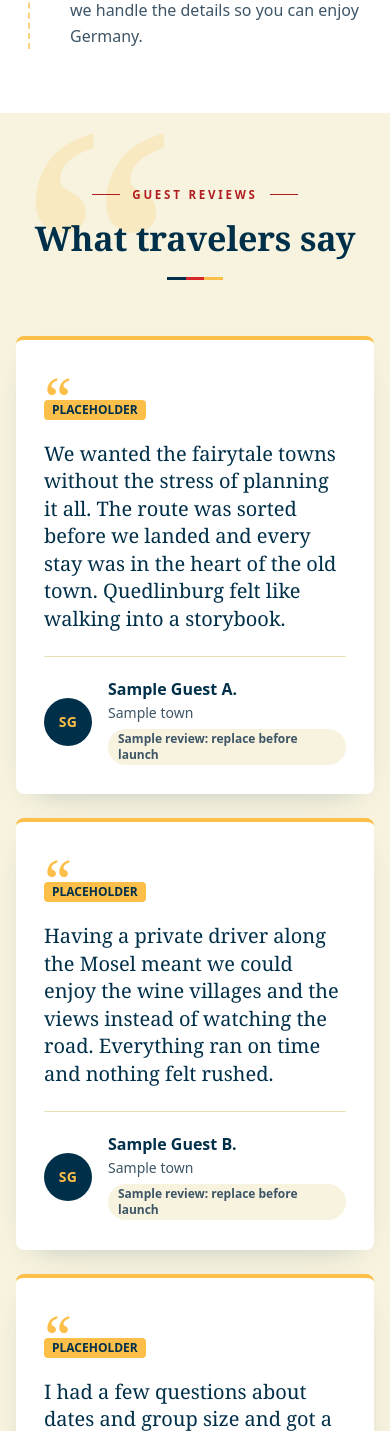
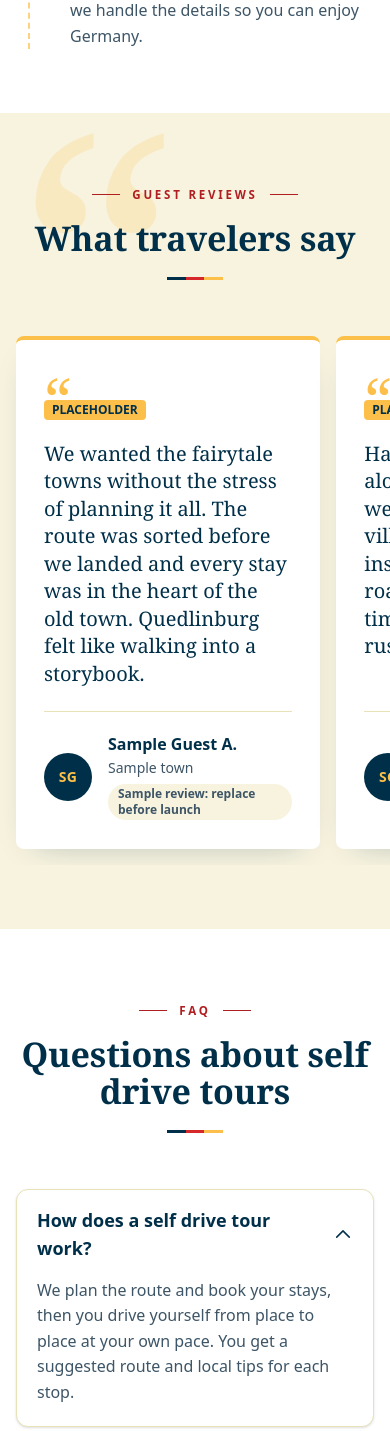
Before and after one commit to xfranzce/go-germany-tours, a Laravel app: page /tours/self-drive in a window 390 px wide. Shown: the part 4606-6037 px from the top of the page. Run offline with Laravel 12, Linux system fonts and the light colour scheme; data comes from the database, SQL or seed files in the repository; data that the repository does not hold is empty; style sheets or scripts are compiled from the project's sources; parts of the project's set-up code (start-up, migrations or seed data) failed here and were passed over; some libraries are stand-ins or nearby versions; some web fonts are replaced.

Commit message:
Mobile carousels: reviews, gallery, blog
Co-Authored-By: Claude Sonnet 5.5 <noreply@anthropic.com>

```diff
--- a/resources/views/partials/sections/reviews.blade.php
+++ b/resources/views/partials/sections/reviews.blade.php
@@ -2,16 +2,16 @@
 @if($testimonials->isNotEmpty())
 @php
     $tCount = $testimonials->count();
-    $tGrid = $tCount === 1 ? 'max-w-2xl mx-auto' : ($tCount === 2 ? 'md:grid-cols-2 max-w-4xl mx-auto' : 'md:grid-cols-2 lg:grid-cols-3');
+    $tGrid = $tCount === 1 ? 'md:max-w-2xl md:mx-auto' : ($tCount === 2 ? 'md:grid-cols-2 md:max-w-4xl md:mx-auto' : 'md:grid-cols-2 lg:grid-cols-3');
 @endphp
 <section class="relative overflow-hidden py-16 sm:py-24 bg-brand-custard-light" aria-labelledby="reviews-title">
     <span class="pointer-events-none absolute -top-10 left-4 font-display text-[22rem] leading-none text-brand-gold/20 select-none" aria-hidden="true">&ldquo;</span>
     <div class="container-x relative">
         <x-section-heading id="reviews-title" eyebrow="Guest reviews" :title="$page->text('testimonials_title', 'What travelers say')"/>
-        <div class="grid gap-6 lg:gap-8 {{ $tGrid }}">
+        <div class="-mx-4 flex snap-x snap-mandatory gap-4 overflow-x-auto px-4 pb-4 [scrollbar-width:none] [&::-webkit-scrollbar]:hidden md:mx-0 md:overflow-visible md:px-0 md:pb-0 md:grid md:gap-6 lg:gap-8 {{ $tGrid }}">
             @foreach($testimonials as $r)
                 @php $initials = \Illuminate\Support\Str::of($r->name)->replaceMatches('/[^\p{L}\s]/u', '')->explode(' ')->filter()->take(2)->map(fn ($w) => mb_strtoupper(mb_substr($w, 0, 1)))->implode(''); @endphp
-                <figure class="group relative flex flex-col bg-white rounded-[var(--radius-card)] p-7 sm:p-8 shadow-card border-t-4 border-brand-gold transition duration-300 hover:-translate-y-1 hover:shadow-xl">
+                <figure class="group relative flex w-[85%] shrink-0 snap-center flex-col md:w-auto md:shrink bg-white rounded-[var(--radius-card)] p-7 sm:p-8 shadow-card border-t-4 border-brand-gold transition duration-300 hover:-translate-y-1 hover:shadow-xl">
                     <span class="font-display text-6xl leading-none text-brand-gold h-8" aria-hidden="true">&ldquo;</span>
                     @if($r->is_placeholder)<p class="mb-2 self-start bg-brand-gold text-brand-navy text-xs font-extrabold px-2 py-0.5 rounded">PLACEHOLDER</p>@endif
                     <blockquote class="mt-3 flex-1 font-display text-xl sm:text-2xl leading-snug text-brand-navy">{{ $r->quote }}</blockquote>
```
Also changed, not shown: resources/views/home.blade.php (+4 -4 lines).
